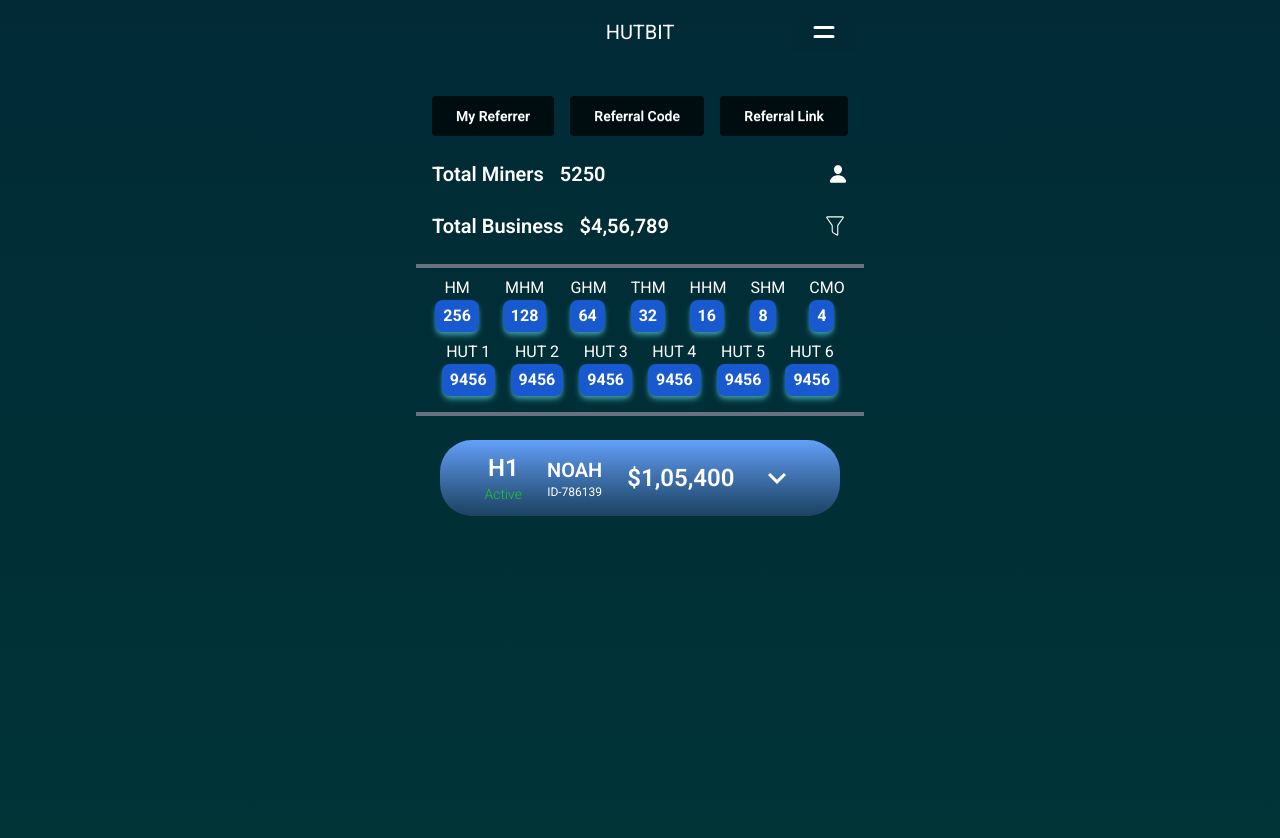
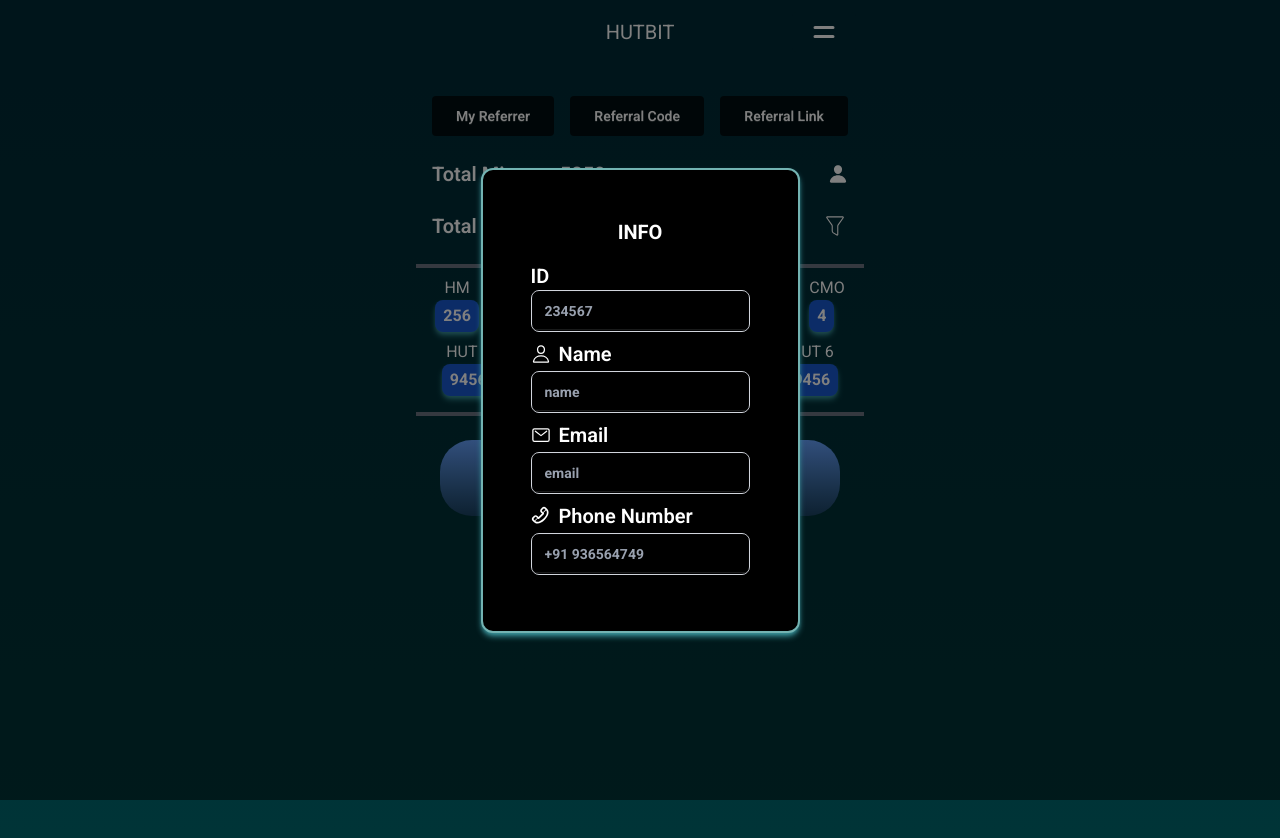
Before and after one commit to Arif-Islam21/hutbit, a React (Vite) app: page /groups in a window 1280 px wide. Both pictures are taken after a click on the button 838 px from the left and 174 px from the top of the page. Shown: the top 838 px of the page. Built offline with nearby package versions, Linux system fonts and the light colour scheme.

Commit message:
group info modal added

```diff
--- /dev/null
+++ b/src/Components/Modals/GroupInfoModal.jsx
@@ -0,0 +1,97 @@
+import {
+  Description,
+  Dialog,
+  DialogPanel,
+  DialogTitle,
+} from "@headlessui/react";
+import { IoMailOutline, IoPersonOutline } from "react-icons/io5";
+import { TiPhoneOutline } from "react-icons/ti";
+
+const GroupInfoModal = ({ isOpen, setIsOpen }) => {
+  return (
+    <Dialog
+      open={isOpen}
+      onClose={() => setIsOpen(false)}
+      className="relative z-50"
+    >
+      {/* Backdrop with black/50 opacity */}
+      <div className="fixed inset-0 bg-black/50" aria-hidden="true" />
+
+      <div className="fixed inset-0 flex w-screen items-center justify-center p-4">
+        <DialogPanel className="max-w-lg space-y-4 text-white rounded-xl bg-black border-2 border-sixth shadow-md shadow-seventh p-12">
+          <DialogTitle className="font-bold text-xl text-center">
+            INFO
+          </DialogTitle>
+
+          <div className="form-control mb-2">
+            <label className="label">
+              <span className="label-text text-xl font-semibold text-white">
+                ID
+              </span>
+            </label>
+            <div className="relative border border-gray-300 rounded-lg">
+              <input
+                type="text"
+                defaultValue="234567"
+                className="input w-full bg-transparent font-bold placeholder:text-gray-400 pr-10 text-gray-400"
+              />
+            </div>
+          </div>
+          <div className="form-control mb-2">
+            <label className="label">
+              <span className="label-text text-xl flex items-center  gap-2 font-semibold text-white">
+                <span>
+                  <IoPersonOutline />
+                </span>{" "}
+                Name
+              </span>
+            </label>
+            <div className="relative border border-gray-300 rounded-lg">
+              <input
+                type="text"
+                defaultValue="name"
+                className="input w-full bg-transparent font-bold placeholder:text-gray-400 pr-10 text-gray-400"
+              />
+            </div>
+          </div>
+          <div className="form-control mb-2">
+            <label className="label">
+              <span className="label-text text-xl flex items-center  gap-2 font-semibold text-white">
+                <span>
+                  <IoMailOutline />
+                </span>{" "}
+                Email
+              </span>
+            </label>
+            <div className="relative border border-gray-300 rounded-lg">
+              <input
+                type="text"
+                defaultValue="email"
+                className="input w-full bg-transparent font-bold placeholder:text-gray-400 pr-10 text-gray-400"
+              />
+            </div>
+          </div>
+          <div className="form-control mb-2">
+            <label className="label">
+              <span className="label-text text-xl flex items-center  gap-2 font-semibold text-white">
+                <span>
+                  <TiPhoneOutline />
+                </span>{" "}
+                Phone Number
+              </span>
+            </label>
+            <div className="relative border border-gray-300 rounded-lg">
+              <input
+                type="text"
+                defaultValue="+91 936564749"
+                className="input w-full bg-transparent font-bold placeholder:text-gray-400 pr-10 text-gray-400"
+              />
+            </div>
+          </div>
+        </DialogPanel>
+      </div>
+    </Dialog>
+  );
+};
+
+export default GroupInfoModal;
--- a/src/Pages/Groups/Groups.jsx
+++ b/src/Pages/Groups/Groups.jsx
@@ -1,6 +1,8 @@
 import { IoPerson } from "react-icons/io5";
 import { CiFilter } from "react-icons/ci";
 import { MdKeyboardArrowDown } from "react-icons/md";
+import { useState } from "react";
+import GroupInfoModal from "../../Components/Modals/GroupInfoModal";
 
 const Groups = () => {
   const btnData = [
@@ -59,6 +61,8 @@
       number: 9456,
     },
   ];
+  const [isOpen, setIsOpen] = useState(false);
+
   return (
     <div className="">
       <div className="mt-8 mb-3 mx-4 flex items-center justify-between">
@@ -77,7 +81,7 @@
           <h2 className="text-xl font-semibold">Total Miners</h2>
           <h2 className="text-xl font-semibold">5250</h2>
         </div>
-        <button className="cursor-pointer">
+        <button onClick={() => setIsOpen(true)} className="cursor-pointer">
           <IoPerson size={20} />
         </button>
       </div>
@@ -136,6 +140,7 @@
           </h1>
         </div>
       </div>
+      <GroupInfoModal isOpen={isOpen} setIsOpen={setIsOpen} />
     </div>
   );
 };
```
